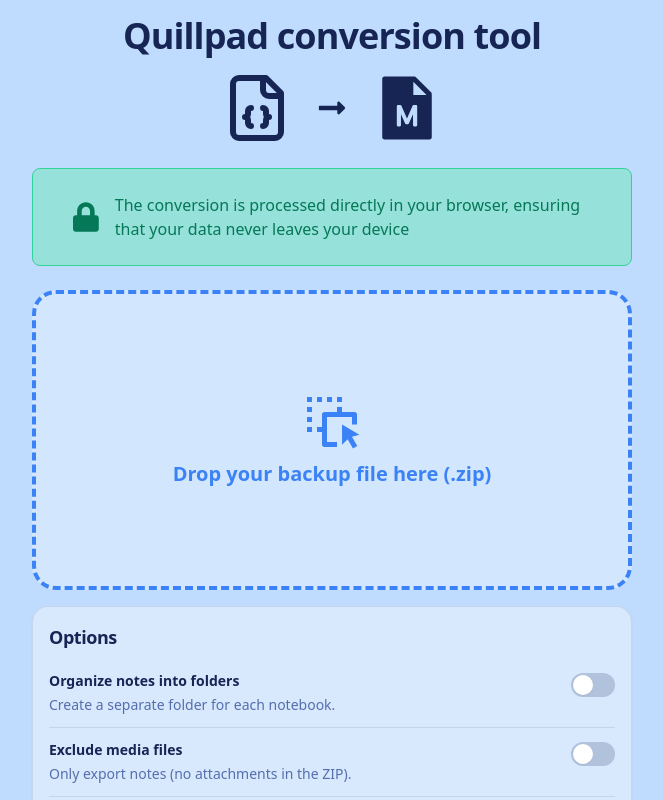
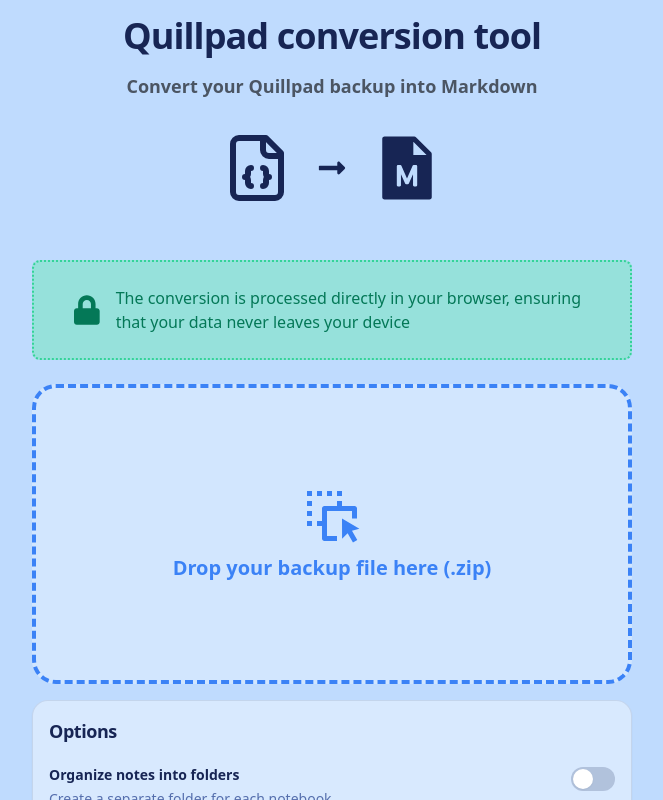
Before and after one commit to generalentropy/quillpad-backup-to-markdown, a React (Vite) app: page / in a window 1280 px wide. Shown: the top 800 px of the page, without its empty margins (308-971 px from the left). Built offline with nearby package versions, Linux system fonts and the light colour scheme.

Commit message:
feat(ui):minor improvements

```diff
--- a/src/components/Header.tsx
+++ b/src/components/Header.tsx
@@ -1,9 +1,21 @@
+import { AiFillFileMarkdown } from "react-icons/ai";
+import { FaLongArrowAltRight } from "react-icons/fa";
+import { LuFileJson } from "react-icons/lu";
+
 export default function Header() {
   return (
-    <div className="flex flex-col items-center justify-center">
+    <div className="mx-4 flex flex-col items-center justify-center">
       <p className="my-4 flex items-center text-center text-4xl font-bold tracking-tight text-blue-950">
         Quillpad conversion tool
       </p>
+      <p className="text-center text-lg font-semibold text-gray-600">
+        Convert your Quillpad backup into Markdown
+      </p>
+      <div className="my-4 flex items-center justify-center text-7xl text-blue-950 lg:my-8">
+        <LuFileJson />
+        <FaLongArrowAltRight size={30} className="mx-6" />
+        <AiFillFileMarkdown />
+      </div>
     </div>
   );
 }
--- a/src/components/Info.tsx
+++ b/src/components/Info.tsx
@@ -1,16 +1,9 @@
-import { AiFillFileMarkdown } from "react-icons/ai";
-import { FaLock, FaLongArrowAltRight } from "react-icons/fa";
-import { LuFileJson } from "react-icons/lu";
+import { FaLock } from "react-icons/fa";
 
 export default function Info() {
   return (
     <div>
-      <div className="flex items-center justify-center text-7xl text-blue-950">
-        <LuFileJson />
-        <FaLongArrowAltRight size={30} className="mx-6" />
-        <AiFillFileMarkdown />
-      </div>
-      <div className="my-6 flex max-w-[600px] items-center rounded-lg border border-emerald-400 bg-emerald-300/50 p-4 text-emerald-700 md:p-6">
+      <div className="my-6 flex max-w-[600px] items-center rounded-lg border-2 border-dotted border-emerald-400 bg-emerald-300/50 p-4 text-emerald-700 md:p-6">
         <FaLock size={40} className="mx-4 hidden sm:block" />
         <p className="ptext-start">
           The conversion is processed directly in your browser, ensuring that
```
